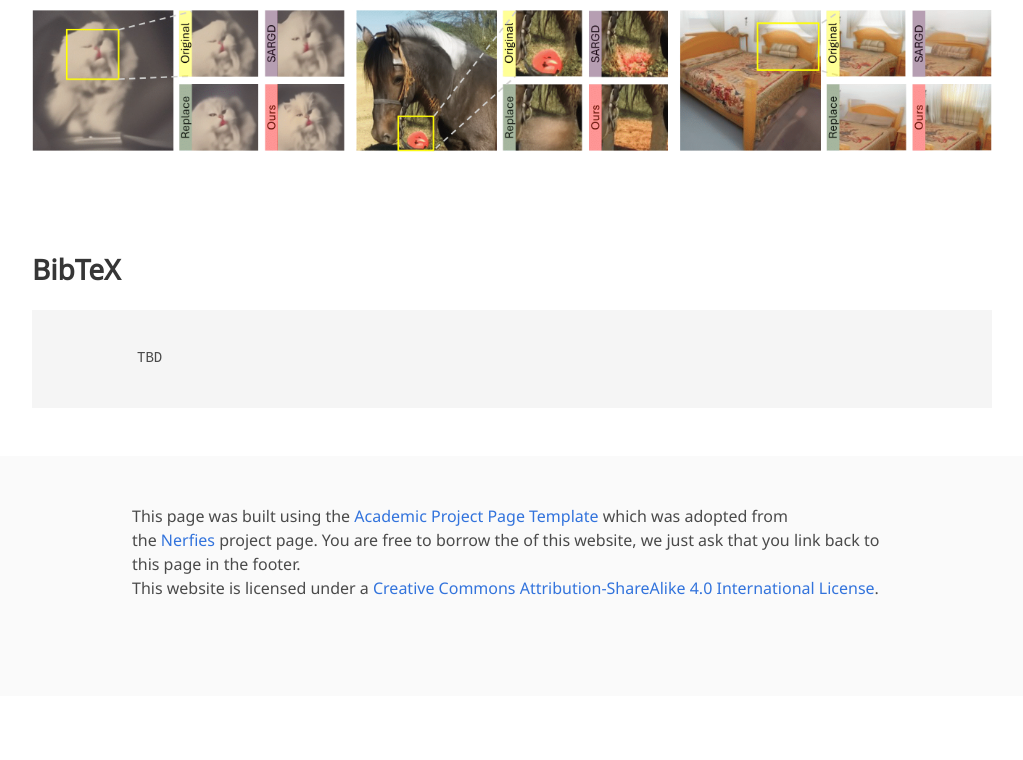
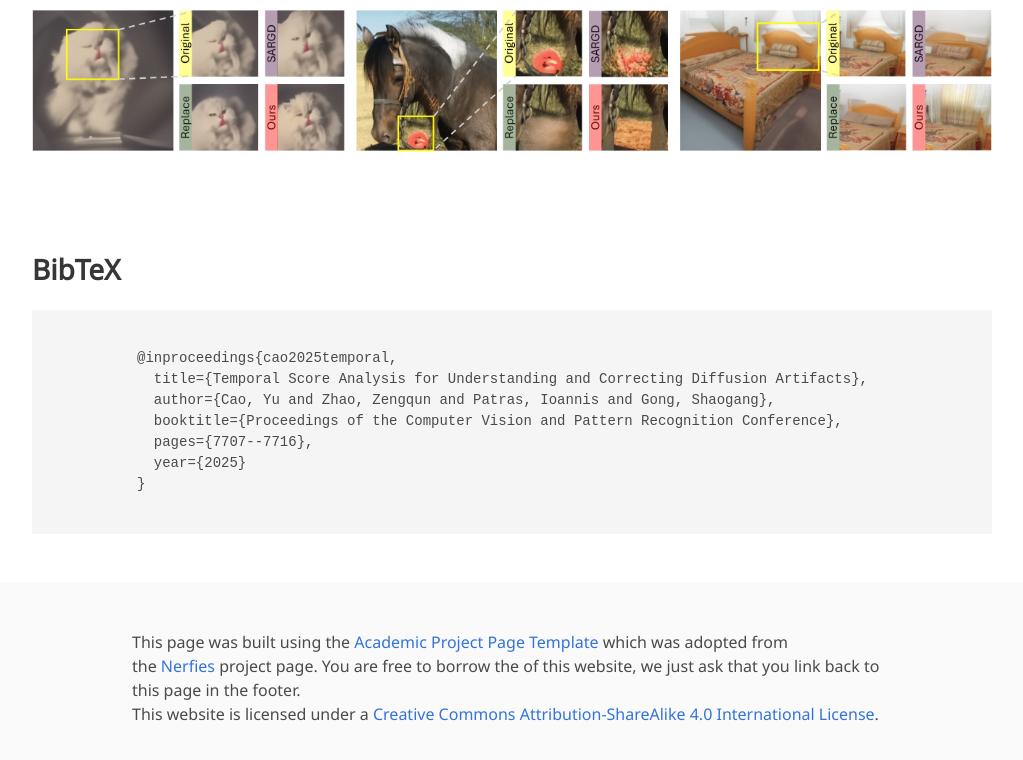
Before and after one commit to YuCao16/ASCED, a plain HTML site: page index.html in a window 1280 px wide. Shown: the part 3600-4360 px from the top of the page, without its empty margins (128-1151 px from the left). Before the commit the page ends 4296 px from the top, so only its background shows below. Drawn offline with nearby package versions, Linux system fonts and the light colour scheme; some icons are missing; a web font is replaced by a local one.

Commit message:
update website

```diff
--- a/index.html
+++ b/index.html
@@ -206,7 +206,13 @@
     <div class="container is-max-desktop content">
       <h2 class="title">BibTeX</h2>
       <pre><code>
-          TBD
+          @inproceedings{cao2025temporal,
+            title={Temporal Score Analysis for Understanding and Correcting Diffusion Artifacts},
+            author={Cao, Yu and Zhao, Zengqun and Patras, Ioannis and Gong, Shaogang},
+            booktitle={Proceedings of the Computer Vision and Pattern Recognition Conference},
+            pages={7707--7716},
+            year={2025}
+          }
         </code></pre>
     </div>
 </section>
```
